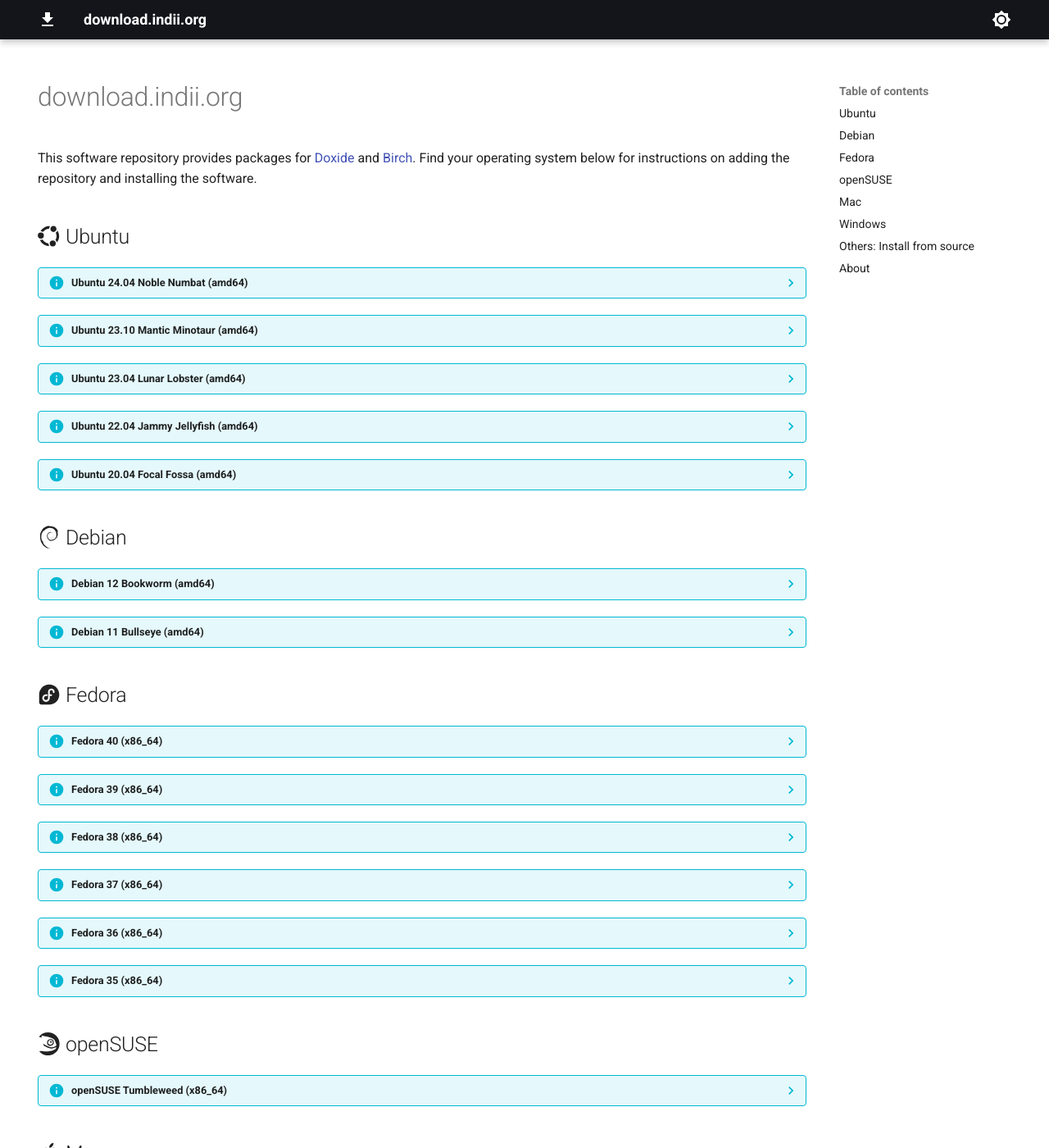
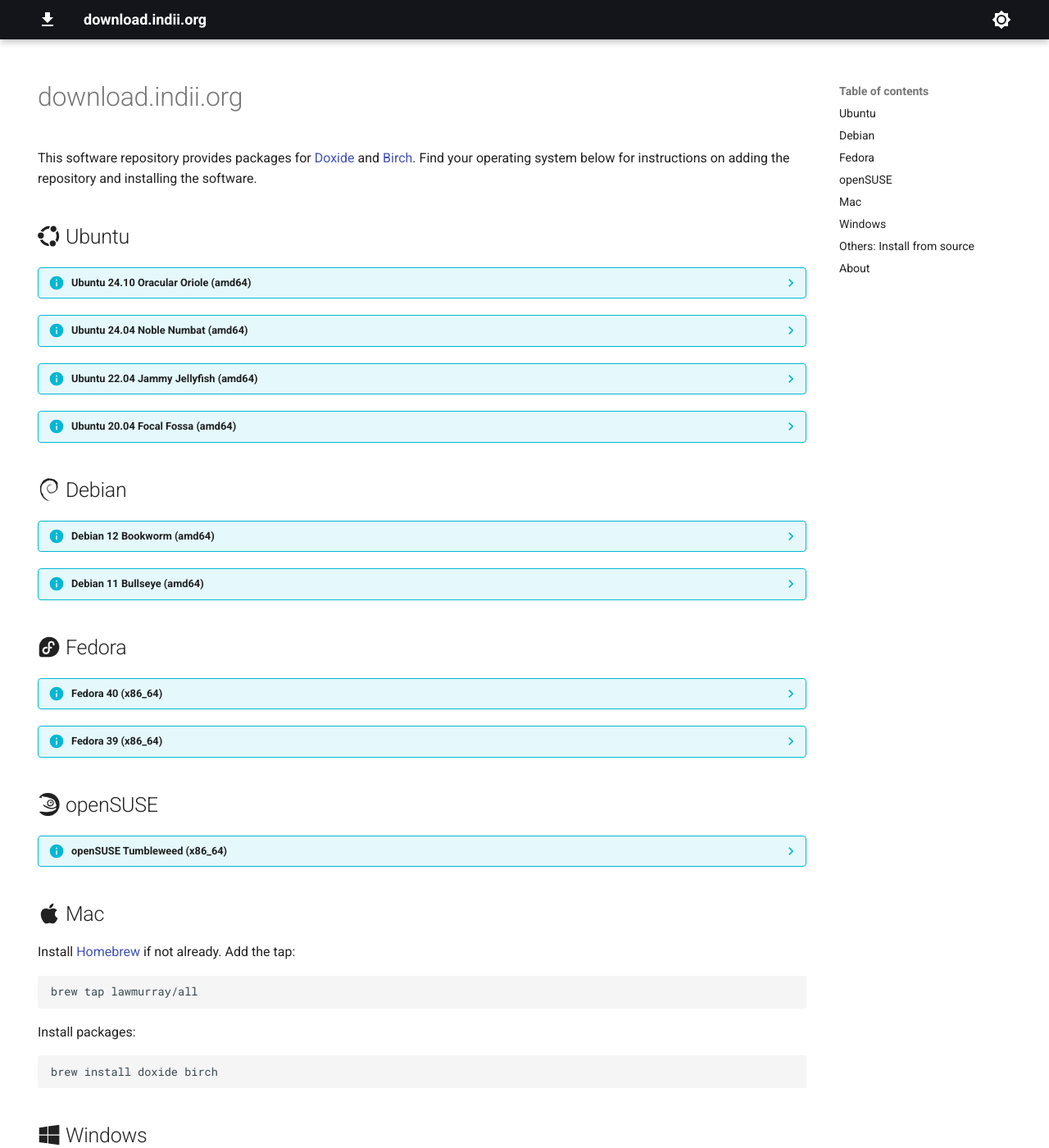
Before and after one commit to lawmurray/download.indii.org, an MkDocs documentation site: the page built from docs/index.md, in a window 1280 px wide and 1400 px high. Shown: the whole window at 82% size. Built offline with MkDocs 1.6.1 and Material for MkDocs 9.7.7, drawn with Linux system fonts in a browser that asks for light colours.

Commit message:
Update website.

````diff
--- a/docs/index.md
+++ b/docs/index.md
@@ -10,10 +10,10 @@
 
 ## :fontawesome-brands-ubuntu: Ubuntu
 
-??? info "Ubuntu 24.04 Noble Numbat (amd64)"
+??? info "Ubuntu 24.10 Oracular Oriole (amd64)"
     Add the repository:
     ```
-    echo 'deb http://download.indii.org/deb noble main' | sudo tee /etc/apt/sources.list.d/indii.org.list
+    echo 'deb http://download.indii.org/deb oracular main' | sudo tee /etc/apt/sources.list.d/indii.org.list
     curl -fsSL https://download.indii.org/deb/Release.key | gpg --dearmor | sudo tee /etc/apt/trusted.gpg.d/indii.org.gpg > /dev/null
     sudo apt update
     ```
@@ -22,22 +22,10 @@
     sudo apt install doxide birch
     ```
 
-??? info "Ubuntu 23.10 Mantic Minotaur (amd64)"
+??? info "Ubuntu 24.04 Noble Numbat (amd64)"
     Add the repository:
     ```
-    echo 'deb http://download.indii.org/deb mantic main' | sudo tee /etc/apt/sources.list.d/indii.org.list
-    curl -fsSL https://download.indii.org/deb/Release.key | gpg --dearmor | sudo tee /etc/apt/trusted.gpg.d/indii.org.gpg > /dev/null
-    sudo apt update
-    ```
-    Install packages:
-    ```
-    sudo apt install doxide birch
-    ```
-
-??? info "Ubuntu 23.04 Lunar Lobster (amd64)"
-    Add the repository:
-    ```
-    echo 'deb http://download.indii.org/deb lunar main' | sudo tee /etc/apt/sources.list.d/indii.org.list
+    echo 'deb http://download.indii.org/deb noble main' | sudo tee /etc/apt/sources.list.d/indii.org.list
     curl -fsSL https://download.indii.org/deb/Release.key | gpg --dearmor | sudo tee /etc/apt/trusted.gpg.d/indii.org.gpg > /dev/null
     sudo apt update
     ```
@@ -120,50 +108,6 @@
     sudo dnf install doxide birch
     ```
 
-??? info "Fedora 38 (x86_64)"
-    Add the repository:
-    ```
-    sudo dnf config-manager --add-repo https://download.indii.org/rpm/fedora/38/indii.org.repo
-    sudo dnf update
-    ```
-    Install packages:
-    ```
-    sudo dnf install doxide birch
-    ```
-
-??? info "Fedora 37 (x86_64)"
-    Add the repository:
-    ```
-    sudo dnf config-manager --add-repo https://download.indii.org/rpm/fedora/37/indii.org.repo
-    sudo dnf update
-    ```
-    Install packages:
-    ```
-    sudo dnf install doxide birch
-    ```
-
-??? info "Fedora 36 (x86_64)"
-    Add the repository:
-    ```
-    sudo dnf config-manager --add-repo https://download.indii.org/rpm/fedora/36/indii.org.repo
-    sudo dnf update
-    ```
-    Install packages:
-    ```
-    sudo dnf install doxide birch
-    ```
-
-??? info "Fedora 35 (x86_64)"
-    Add the repository:
-    ```
-    sudo dnf config-manager --add-repo https://download.indii.org/rpm/fedora/35/indii.org.repo
-    sudo dnf update
-    ```
-    Install packages:
-    ```
-    sudo dnf install doxide birch
-    ```
-
 ## :simple-opensuse: openSUSE
 
 ??? info "openSUSE Tumbleweed (x86_64)"
````
